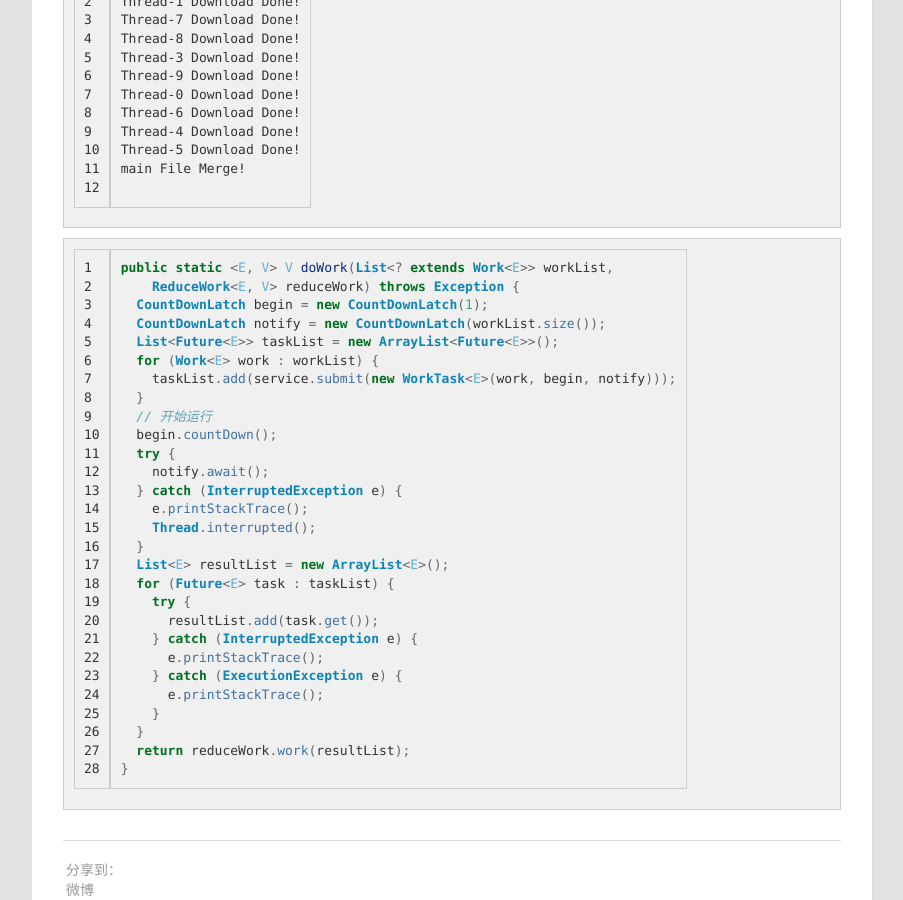
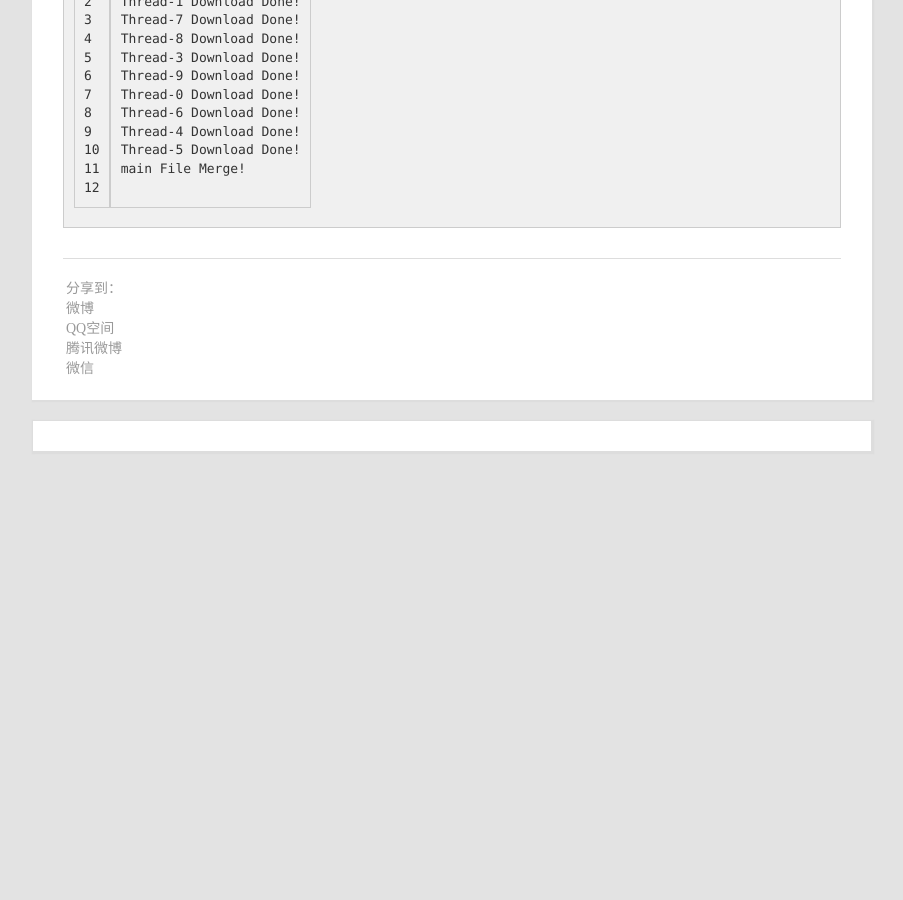
Before and after one commit to tomgg/tomgg.github.io, a Jekyll site: the page built from _posts/2016-07-21-java-thread-CountDownLatch.md, in a window 1280 px wide and 900 px high, scrolled down 1046 px. Shown: the whole window, without its empty margins (53-956 px from the left). Built offline with Jekyll 4.4.1, drawn with Linux system fonts in a browser that asks for light colours; nearby versions of some CDN libraries; comment, search, counter and statistics services are not loaded; after the commit the page ends 1518 px from its top, so only the background shows below that.

Commit message:
no message

````diff
--- a/_posts/2016-07-21-java-thread-CountDownLatch.md
+++ b/_posts/2016-07-21-java-thread-CountDownLatch.md
@@ -61,35 +61,3 @@ Thread-5 Download Done!
 main File Merge!
 
 ```
-
-
-```java
-public static <E, V> V doWork(List<? extends Work<E>> workList,
-    ReduceWork<E, V> reduceWork) throws Exception {
-  CountDownLatch begin = new CountDownLatch(1);
-  CountDownLatch notify = new CountDownLatch(workList.size());
-  List<Future<E>> taskList = new ArrayList<Future<E>>();
-  for (Work<E> work : workList) {
-    taskList.add(service.submit(new WorkTask<E>(work, begin, notify)));
-  }
-  // 开始运行
-  begin.countDown();
-  try {
-    notify.await();
-  } catch (InterruptedException e) {
-    e.printStackTrace();
-    Thread.interrupted();
-  }
-  List<E> resultList = new ArrayList<E>();
-  for (Future<E> task : taskList) {
-    try {
-      resultList.add(task.get());
-    } catch (InterruptedException e) {
-      e.printStackTrace();
-    } catch (ExecutionException e) {
-      e.printStackTrace();
-    }
-  }
-  return reduceWork.work(resultList);
-}
-```
````
